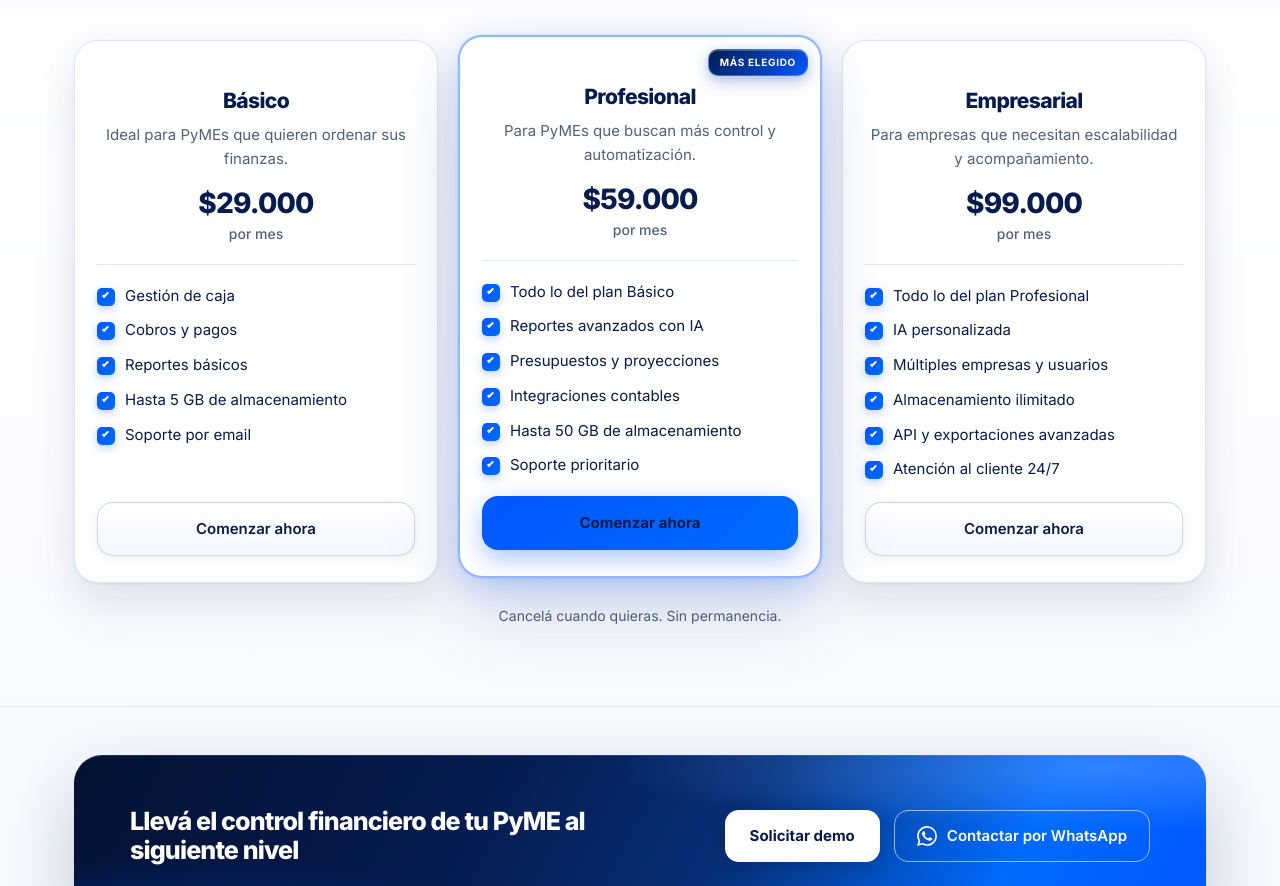
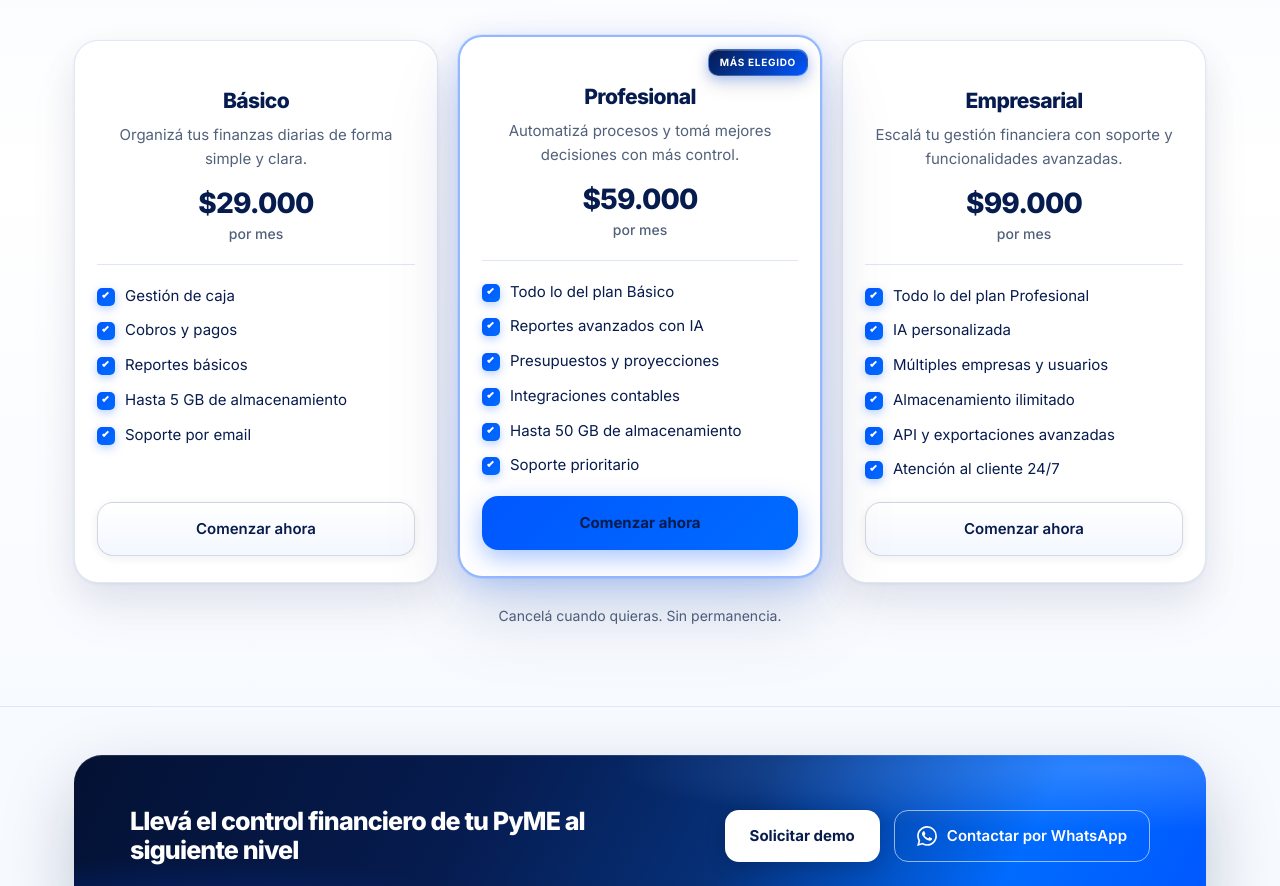
Before and after one commit to javierllorente-HWorld/quipu-landingpage, a React (Vite) app: page / in a window 1280 px wide. Shown: the part 2250-3136 px from the top of the page. Built offline with nearby package versions, Linux system fonts and the light colour scheme.

Commit message:
Actualiza links de solicitar demo

```diff
--- a/src/App.jsx
+++ b/src/App.jsx
@@ -42,11 +42,11 @@ function Header() {
           <a href="#contacto" onClick={close}>
             Contacto
           </a>
-          <a href="https://mail.google.com/mail/?view=cm&fs=1&to=javierllorentee@gmail.com&su=Consulta%20sobre%20demo&body=Hola%20equipo%20de%20Quipu%2C%0A%0AMe%20encantar%C3%ADa%20conocer%20m%C3%A1s%20sobre%20su%20producto%2C%20si%C3%A9ntanse%20libres%20de%20contactarme%20a%20este%20mismo%20correo%20para%20coordinar%20una%20demo.%0A%0AMuchas%20gracias" className="btn btn-header nav-demo" onClick={close}>
+          <a href="https://cal.com/javierllorente/40min" className="btn btn-header nav-demo" onClick={close}>
             Solicitar demo
           </a>
         </nav>
-        <a href="https://mail.google.com/mail/?view=cm&fs=1&to=javierllorentee@gmail.com&su=Consulta%20sobre%20demo&body=Hola%20equipo%20de%20Quipu%2C%0A%0AMe%20encantar%C3%ADa%20conocer%20m%C3%A1s%20sobre%20su%20producto%2C%20si%C3%A9ntanse%20libres%20de%20contactarme%20a%20este%20mismo%20correo%20para%20coordinar%20una%20demo.%0A%0AMuchas%20gracias" className="btn btn-header header-demo-desktop">
+        <a href="https://cal.com/javierllorente/40min" className="btn btn-header header-demo-desktop">
           Solicitar demo
         </a>
         <button
@@ -292,7 +292,7 @@ function PlanesSection() {
           <article className="plan-card">
             <h3 className="plan-card__name">Básico</h3>
             <p className="plan-card__desc">
-              Ideal para PyMEs que quieren ordenar sus finanzas.
+              Organizá tus finanzas diarias de forma simple y clara.
             </p>
             <div className="plan-card__price">
               <span className="plan-card__amount">$29.000</span>
@@ -318,7 +318,7 @@ function PlanesSection() {
             <span className="plan-card__badge">Más elegido</span>
             <h3 className="plan-card__name">Profesional</h3>
             <p className="plan-card__desc">
-              Para PyMEs que buscan más control y automatización.
+              Automatizá procesos y tomá mejores decisiones con más control.
             </p>
             <div className="plan-card__price">
               <span className="plan-card__amount">$59.000</span>
@@ -344,7 +344,7 @@ function PlanesSection() {
           <article className="plan-card">
             <h3 className="plan-card__name">Empresarial</h3>
             <p className="plan-card__desc">
-              Para empresas que necesitan escalabilidad y acompañamiento.
+              Escalá tu gestión financiera con soporte y funcionalidades avanzadas.
             </p>
             <div className="plan-card__price">
               <span className="plan-card__amount">$99.000</span>
@@ -392,7 +392,7 @@ function App() {
               plataforma, con IA que te ayuda a decidir con datos reales de tu empresa.
             </p>
             <div className="hero-actions">
-              <a href="https://mail.google.com/mail/?view=cm&fs=1&to=javierllorentee@gmail.com&su=Consulta%20sobre%20demo&body=Hola%20equipo%20de%20Quipu%2C%0A%0AMe%20encantar%C3%ADa%20conocer%20m%C3%A1s%20sobre%20su%20producto%2C%20si%C3%A9ntanse%20libres%20de%20contactarme%20a%20este%20mismo%20correo%20para%20coordinar%20una%20demo.%0A%0AMuchas%20gracias" className="btn btn-primary-light">
+              <a href="https://cal.com/javierllorente/40min" className="btn btn-primary-light">
                 Solicitar demo
               </a>
             </div>
@@ -457,7 +457,7 @@ function App() {
               Llevá el control financiero de tu PyME al siguiente nivel
             </h2>
             <div className="cta-panel__actions">
-              <a href="https://mail.google.com/mail/?view=cm&fs=1&to=javierllorentee@gmail.com&su=Consulta%20sobre%20demo&body=Hola%20equipo%20de%20Quipu%2C%0A%0AMe%20encantar%C3%ADa%20conocer%20m%C3%A1s%20sobre%20su%20producto%2C%20si%C3%A9ntanse%20libres%20de%20contactarme%20a%20este%20mismo%20correo%20para%20coordinar%20una%20demo.%0A%0AMuchas%20gracias" className="cta-btn cta-btn--primary">
+              <a href="https://cal.com/javierllorente/40min" className="cta-btn cta-btn--primary">
                 Solicitar demo
               </a>
               <a
```
